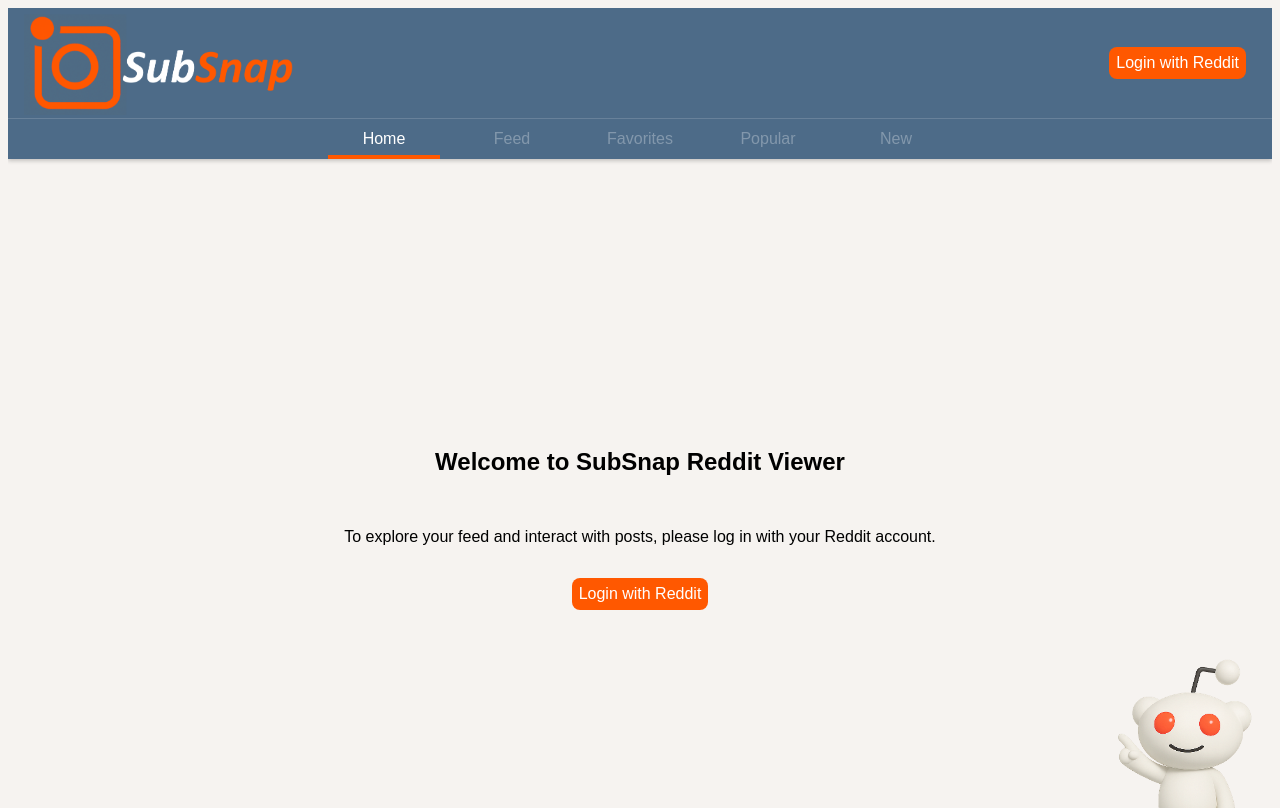
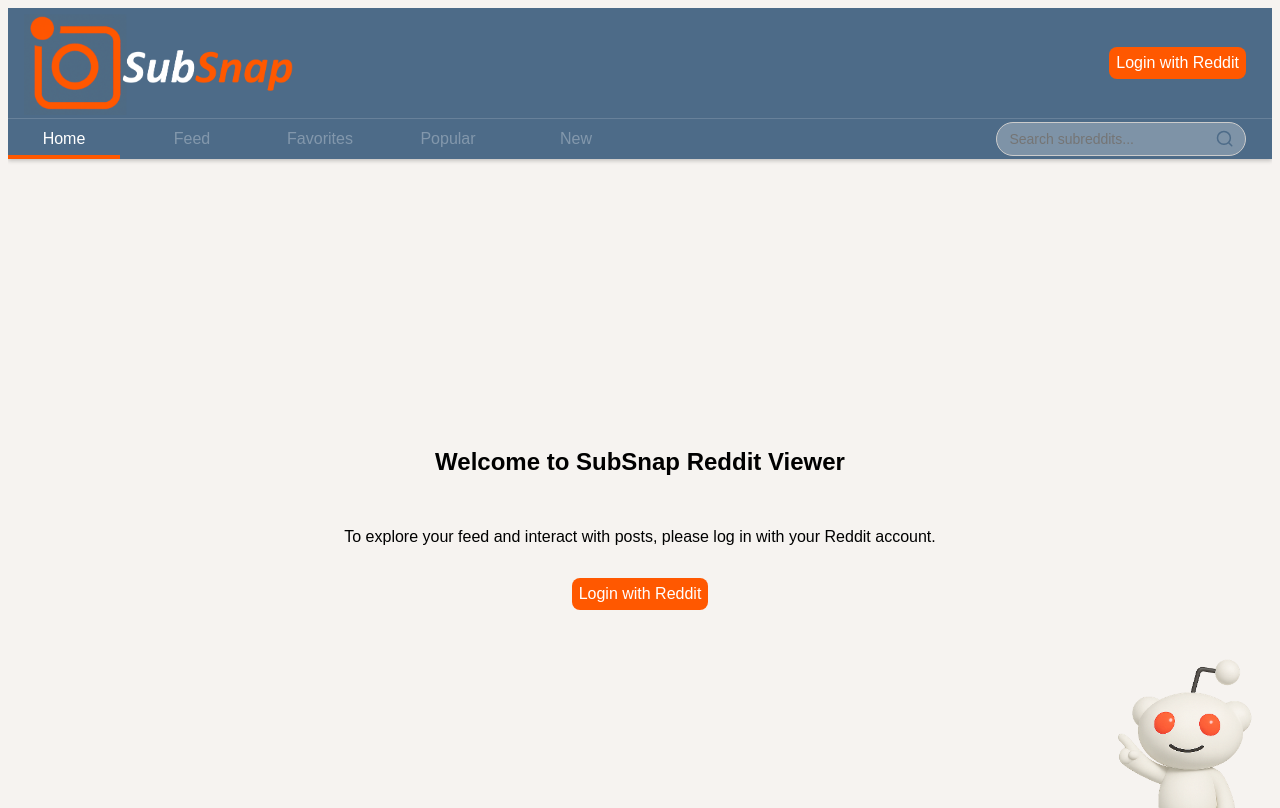
Before and after one commit to StuFraser/SubSnap, a React (Vite) app: page / in a window 1280 px wide. Built offline with nearby package versions, Linux system fonts and the light colour scheme; no server answers; a web font is replaced by a local one.

Commit message:
Fleshing out the search

```diff
--- a/src/App/store.js
+++ b/src/App/store.js
@@ -1,13 +1,15 @@
 import { configureStore } from "@reduxjs/toolkit";
 import redditAuthReducer from "../features/auth/RedditAuthSlice";
 import userProfileReducer from "../features/user/UserProfileSlice";
-import postFeedReducer from "../features/postfeed/PostFeedSlice";
+import postFeedReducer from "../features/postfeed/PostFeedSlice.js";
+import subRedditListingReducer from "../features/subredditlisting/SubRedditListingSlice.js"
 
 export const store = configureStore({
   reducer: {
     redditAuth: redditAuthReducer,
     userProfile: userProfileReducer,
     postFeed: postFeedReducer,
+    subRedditListing: subRedditListingReducer,
   },
 });
 
--- /dev/null
+++ b/src/features/search/Search.css
@@ -0,0 +1,42 @@
+.search-container {
+  position: relative;
+  display: flex;
+  align-items: center;
+  width: 250px;
+}
+
+.search-input {
+  width: 100%;
+  padding: 8px 36px 8px 12px; /* extra right padding for icon */
+  border: 1px solid #ccc;
+  border-radius: 9999px; /* makes it fully rounded */
+  font-size: 14px;
+  outline: none;
+  transition: border-color 0.2s ease;
+}
+
+.search-input:focus {
+  border-color: #4d6b88;
+}
+
+.search-button {
+  position: absolute;
+  right: 8px;
+  background: none;
+  border: none;
+  padding: 4px;
+  cursor: pointer;
+  color: #4d6b88;
+  display: flex;
+  align-items: center;
+  justify-content: center;
+}
+
+.search-button:hover {
+  color: #ff5800;
+}
+
+.search-icon {
+  width: 18px;
+  height: 18px;
+}
--- /dev/null
+++ b/src/features/search/Search.jsx
@@ -0,0 +1,46 @@
+import React, { useState } from "react";
+import "./Search.css";
+
+export default function Search({ onSearch, enabled }) {
+    const [query, setQuery] = useState("");
+
+    const handleSubmit = (e) => {
+        e.preventDefault();
+        if (query.trim()) {
+            onSearch(query.trim());
+        }
+    };
+
+    return (
+        <form className="search-container" onSubmit={handleSubmit}>
+            <input
+                type="text"
+                className="search-input"
+                placeholder="Search subreddits..."
+                value={query}
+                onChange={(e) => setQuery(e.target.value)}
+                disabled={!enabled}
+            />
+            <button type="submit"
+                className="search-button"
+                aria-label="Search"
+                disabled={!enabled}
+            >
+                <svg
+                    xmlns="http://www.w3.org/2000/svg"
+                    className="search-icon"
+                    fill="none"
+                    viewBox="0 0 24 24"
+                    stroke="currentColor"
+                >
+                    <path
+                        strokeLinecap="round"
+                        strokeLinejoin="round"
+                        strokeWidth="2"
+                        d="M21 21l-4.35-4.35m0 0A7.5 7.5 0 104.5 4.5a7.5 7.5 0 0012.15 12.15z"
+                    />
+                </svg>
+            </button>
+        </form>
+    );
+}
--- /dev/null
+++ b/src/features/subredditlisting/SubRedditListingSlice.js
@@ -0,0 +1,79 @@
+import { createSlice, createAsyncThunk } from "@reduxjs/toolkit";
+
+
+// Generic thunk for searching subreddits
+export const fetchSubredditsBySearch = createAsyncThunk(
+  "subreddit/fetchBySearch",
+  async (term, { rejectWithValue }) => {
+    try {
+      const data = await apiFetch(`/subreddits/search?q=${term}&limit=20`);
+      return data.data.children.map((child) => child.data);
+    } catch (err) {
+      return rejectWithValue(err.message);
+    }
+  }
+);
+
+// Generic thunk for fetching user's subscriptions
+export const fetchUserSubscriptions = createAsyncThunk(
+  "subreddit/fetchSubscriptions",
+  async (_, { rejectWithValue }) => {
+    try {
+      const data = await apiFetch(`/subreddits/mine/subscriber`);
+      return data.data.children.map((child) => child.data);
+    } catch (err) {
+      return rejectWithValue(err.message);
+    }
+  }
+);
+
+const initialState = {
+  subreddits: [],
+  status: "idle", // idle | loading | succeeded | failed
+  error: null,
+};
+
+const subRedditListingSlice = createSlice({
+  name: "subredditListing",
+  initialState,
+  reducers: {
+    clearSubreddits: (state) => {
+      state.subreddits = [];
+      state.status = "idle";
+      state.error = null;
+    },
+  },
+  extraReducers: (builder) => {
+    builder
+      // fetchSubredditsBySearch
+      .addCase(fetchSubredditsBySearch.pending, (state) => {
+        state.status = "loading";
+        state.error = null;
+      })
+      .addCase(fetchSubredditsBySearch.fulfilled, (state, action) => {
+        state.status = "succeeded";
+        state.subreddits = action.payload;
+      })
+      .addCase(fetchSubredditsBySearch.rejected, (state, action) => {
+        state.status = "failed";
+        state.error = action.payload;
+      })
+
+      // fetchUserSubscriptions
+      .addCase(fetchUserSubscriptions.pending, (state) => {
+        state.status = "loading";
+        state.error = null;
+      })
+      .addCase(fetchUserSubscriptions.fulfilled, (state, action) => {
+        state.status = "succeeded";
+        state.subreddits = action.payload;
+      })
+      .addCase(fetchUserSubscriptions.rejected, (state, action) => {
+        state.status = "failed";
+        state.error = action.payload;
+      });
+  },
+});
+
+export const { clearSubreddits } = subRedditListingSlice.actions;
+export default subRedditListingSlice.reducer;
--- a/src/layout/navigation/NavBar.css
+++ b/src/layout/navigation/NavBar.css
@@ -25,7 +25,7 @@
 
 .nav-item:hover {
   color: #f6f3f0;
-  background-color: #ff5800 ;
+  background-color: #ff5800;
 }
 
 .nav-item.disabled-link {
@@ -56,3 +56,14 @@
 .nav-item.active::after {
   width: 100%;
 }
+
+.nav-right {
+  margin-left: auto;
+  display: flex;
+  align-items: center;
+  padding-right: 1.6rem;
+}
+
+.nav-right>*:not(:last-child) {
+  margin-right: 1rem;
+}
--- a/src/layout/navigation/NavBar.jsx
+++ b/src/layout/navigation/NavBar.jsx
@@ -3,6 +3,7 @@
 import { useSelector } from "react-redux";
 import { selectIsAuthenticated } from "../../features/auth/RedditAuthSlice"
 import "./NavBar.css";
+import Search from "../../features/search/search";
 
 const NavBar = () => {
   const isAuthenticated = useSelector(selectIsAuthenticated);
@@ -14,6 +15,10 @@
     { path: "/popular", label: "Popular", protected: true },
     { path: "/new", label: "New", protected: true },
   ];
+
+  const handleOnSearch = () => {
+    console.log("Searching")
+  }
 
   return (
     <nav className="main-nav">
@@ -31,7 +36,11 @@
         >
           {label}
         </NavLink>
+
       ))}
+      <div className="nav-right">
+        <Search onSearch={handleOnSearch} enabled={isAuthenticated} />
+      </div>
     </nav>
   );
 };
--- a/src/reddit/redditOfficialApi.js
+++ b/src/reddit/redditOfficialApi.js
@@ -61,7 +61,7 @@
 const delay = (ms) => new Promise(resolve => setTimeout(resolve, ms));  //Used for testing
 
 export const getSubRedditPosts = async (token, subReddit, after = null, limit = basePageSize ) => {
-    const requestUrl = new URL(`${baseUrl}/r/${subReddit}/.json`);
+    const requestUrl = new URL(`${baseUrl}/r/${subReddit}/new`);
     requestUrl.searchParams.append('limit', limit);
     if (after) {
         requestUrl.searchParams.append('after', after);
@@ -98,6 +98,28 @@
     }
 };
 
+export const searchSubReddits = async (token, searchTerm) => {
+    const requestUrl = new URL(`${baseUrl}/subreddits/search?q=${searchTerm}`);
+    const response = await apiFetch(token, requestUrl);
+    const responseData = await response.json();
+
+    console.log("Search Response: ", responseData);
+    const subreddits = responseData.data.children.map(r =>({
+        id: r.id,
+        name: r.Name,
+        displayName: r.display_name,
+        description: r.description,
+        url: r.url,
+        banner: r.banner_img,
+        icon: r.icon_img
+    }));
+
+    console.log("Subreddit Listing:", subreddits);
+    return subreddits;
+
+
+}
+
 export const getUserProfile = async (token) => {
     const url = new URL("/api/v1/me", baseUrl);
     const response = await apiFetch(token, url);
```
Also changed, not shown: src/features/subredditlisting/SubRedditListing.jsx (added, +36 -0 lines), src/features/subredditlisting/SubRedditListing.css (added).
